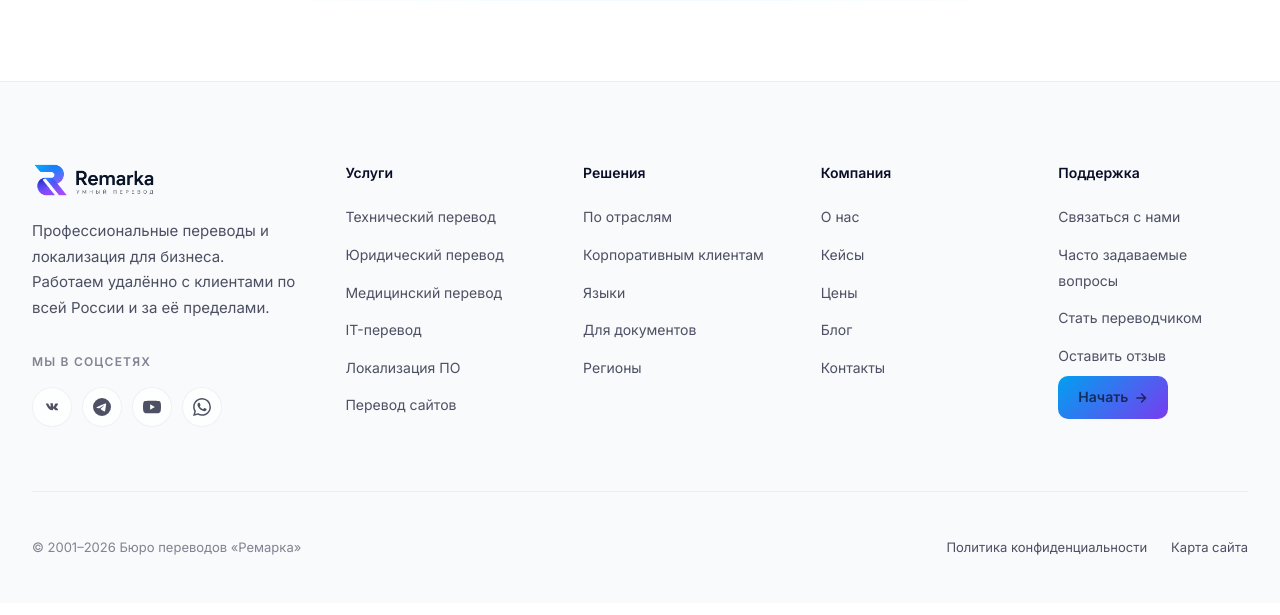
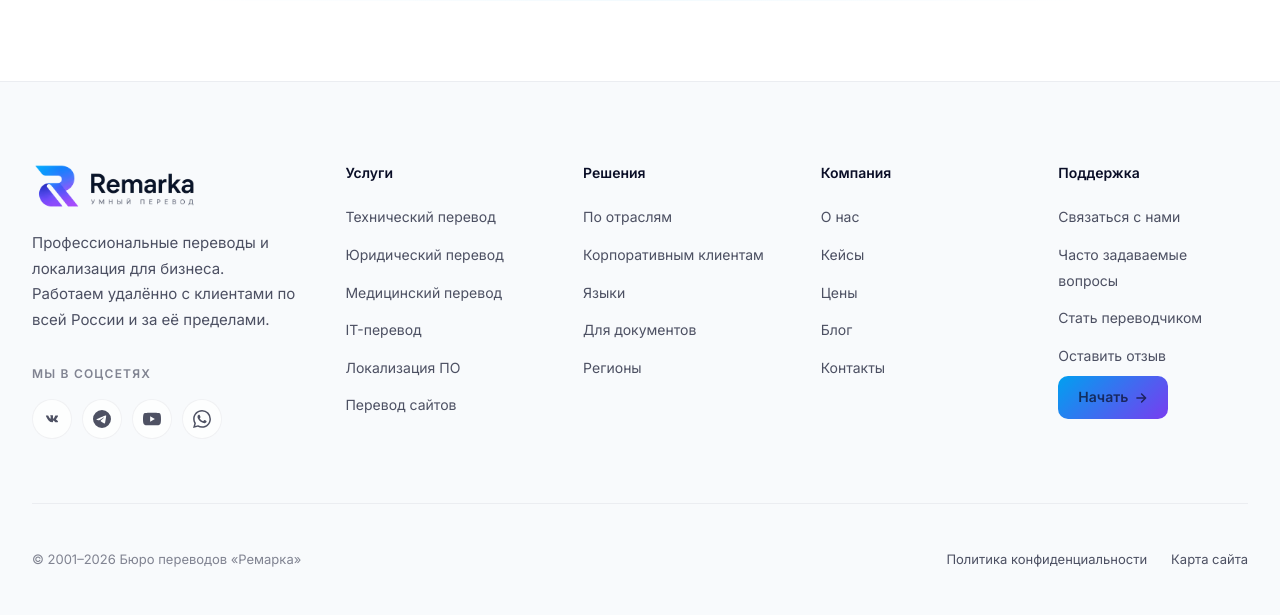
Before and after one commit to alefcom1/Moscowtrans, a PHP site: page /prototype/ in a window 1280 px wide. Shown: the part 559-1174 px from the top of the page. Before the commit the page ends 1114 px from the top, so only its background shows below. Run offline with PHP 8.4, Linux system fonts and the light colour scheme.

Commit message:
Increase footer logo height 36→48px; add serve.sh for persistent server
https://claude.ai/code/session_012FGJbaD6XeFPP9ekSLyuXH

```diff
--- a/prototype/css/styles.css
+++ b/prototype/css/styles.css
@@ -314,7 +314,7 @@ img { max-width: 100%; display: block; }
 }
 
 .footer-brand img {
-  height: 36px;
+  height: 48px;
   margin-bottom: 20px;
 }
 .footer-brand p {
```
Also changed, not shown: 1 other file.
